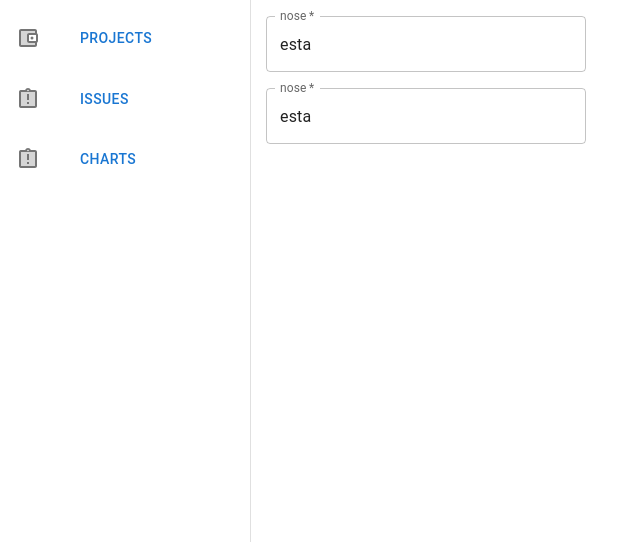
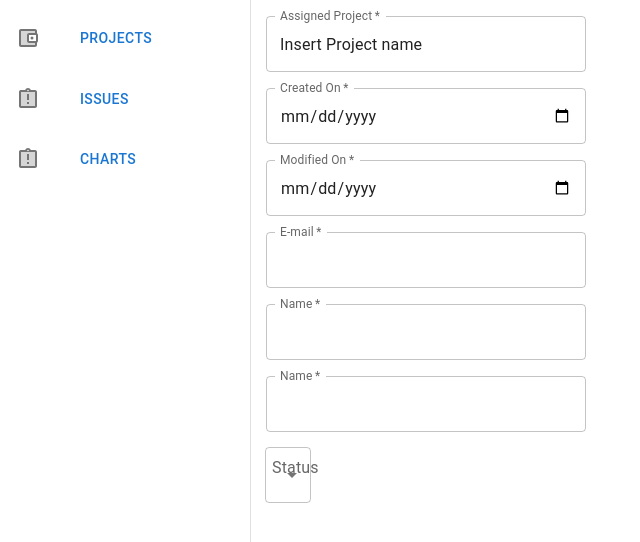
Before and after one commit to tomasojea/BugTrackerView, a React (Create React App) app: page /form in a window 1280 px wide. Shown: the top 542 px of the page, without its empty margins (0-640 px from the left). Built offline with nearby package versions, Linux system fonts and the light colour scheme.

Commit message:
FormSelect is now reusable

```diff
--- a/src/components/FormInput.js
+++ b/src/components/FormInput.js
@@ -1,5 +1,5 @@
 import FormControl from '@mui/material/FormControl';
-import  {FormContext}  from '../components/FormReusable';
+import  {FormInputCont}  from '../components/FormReusable';
 import { useContext } from 'react';
 import {useState} from "react"
 import TextField from '@mui/material/TextField';
@@ -7,13 +7,13 @@ import TextField from '@mui/material/TextField';
 
 function FormInput(){
 
- const [data, setData] = useContext(FormContext);
+ const [input, setInput] = useContext(FormInputCont);
 
 
 return(
 
       <>
-        {data.map((item) => (
+        {input.map((item) => (
 
            <>
             {console.log(item.name)}
@@ -28,6 +28,7 @@ return(
                        label={item.label}
                        defaultValue={item.defaultValue}
                        id="outlined-required"
+                       InputLabelProps={{ shrink: true }}
                     />
                 </FormControl>
 
--- a/src/components/FormPeople.js
+++ b/src/components/FormPeople.js
@@ -2,26 +2,51 @@ import FormReusable from "../components/FormReusable.js"
 import TextField from '@mui/material/TextField';
 import React from 'react';
 import FormInput from  "../components/FormInput"
+import FormSelect from "../components/FormSelect"
 import Box from '@mui/material/Box';
 
 
 function FormPeople(){
 
-    const Inputparams = [{name: "tomas",
-                          label:"nose",
-                          defaultValue:"tu vieja",
+    const Inputparams = [{name: "assigned_project",
+                          label:"Assigned Project",
+                          defaultValue:"",
                           type:"text",
-                          value:"esta"
-                        },{name: "tomas",
-                          label:"nose",
-                          defaultValue:"tu vieja",
+                          value:"Insert Project name"
+                        },{name: "created_on",
+                          label:"Created On",
+                          defaultValue:"",
+                          type:"date",
+                          value:""
+                        },{name: "modified_on",
+                          label:"Modified On",
+                          defaultValue:"",
+                          type:"date",
+                          value:""
+                        },{name: "person_email",
+                          label:"E-mail",
+                          defaultValue:"",
                           type:"text",
-                          value:"esta"
+                          value:""
+                        },{name: "person_name",
+                          label:"Name",
+                          defaultValue:"",
+                          type:"text",
+                          value:""
+                        },{name: "person_name",
+                          label:"Name",
+                          defaultValue:"",
+                          type:"text",
+                          value:""
                         }]
+
+    const Selectparams = [{name:"Status",value:"Open",label:"Status", menuItem:["Open", "Close", "InProgress"]}]
+
+
 
 
     return(
-            <FormReusable alto={Inputparams}>
+            <FormReusable formdatainput={Inputparams} formdataselect={Selectparams}>
                 <Box
                     component="form"
                     sx={{
@@ -33,6 +58,7 @@ function FormPeople(){
                     autoComplete="off"
                 >
                     <FormInput/>
+                    <FormSelect/>
                 </Box>
             </FormReusable>
         )
--- a/src/components/FormReusable.js
+++ b/src/components/FormReusable.js
@@ -3,11 +3,13 @@ import {useState} from "react"
 import React from 'react';
 import createContext from "react"
 
-export const FormContext = React.createContext();
+export const FormInputCont = React.createContext();
+export const FormInputSelectCont = React.createContext();
 
 function FormReusable(props){
 
-    const [data, setData] = useState(props.alto)
+    const [input, setInput] = useState(props.formdatainput)
+    const [select, setSelect] = useState(props.formdataselect)
 
 
 
@@ -30,10 +32,11 @@ function FormReusable(props){
 
     return(
 
-        <FormContext.Provider value={[data, setData, props.alto]}>
-            {props.children}
-
-        </FormContext.Provider>
+        <FormInputCont.Provider value={[input, setInput, props.formdatainput]}>
+            <FormInputSelectCont.Provider value={[select, setSelect, props.formdataselect]}>
+                {props.children}
+            </FormInputSelectCont.Provider>
+        </FormInputCont.Provider>
     )
 }
 
--- /dev/null
+++ b/src/components/FormSelect.js
@@ -0,0 +1,43 @@
+import Select from '@mui/material/Select';
+import InputLabel from '@mui/material/InputLabel';
+import FormControl from '@mui/material/FormControl';
+import MenuItem from '@mui/material/MenuItem';
+import  {FormInputSelectCont}  from '../components/FormReusable';
+import { useContext } from 'react';
+import {useState} from "react"
+
+function FormSelect(){
+    const [select, setSelect] = useContext(FormInputSelectCont);
+return(
+        <>
+
+
+                    <FormControl sx={{display:'flex',flexDirection: 'row',flexWrap: 'wrap',}}>
+                    {select.map((item)=>(
+                        <>
+                        <InputLabel>{item.label}</InputLabel>
+                            <Select
+                              name={item.name}
+                              value={item.status}
+                              label={item.label}
+                              style={{margin:7,}}
+                            >
+
+
+                              <MenuItem key={item.menuItem} value={item.menuItem}>High</MenuItem>
+                              <MenuItem key={item.menuItem} value={item.menuItem}>Medium</MenuItem>
+                              <MenuItem key={item.menuItem} value={item.menuItem}>Low</MenuItem>
+
+
+                            </Select>
+                        </>
+                        ))}
+                    </FormControl>
+
+
+        </>
+    )
+
+}
+
+export default FormSelect
```
